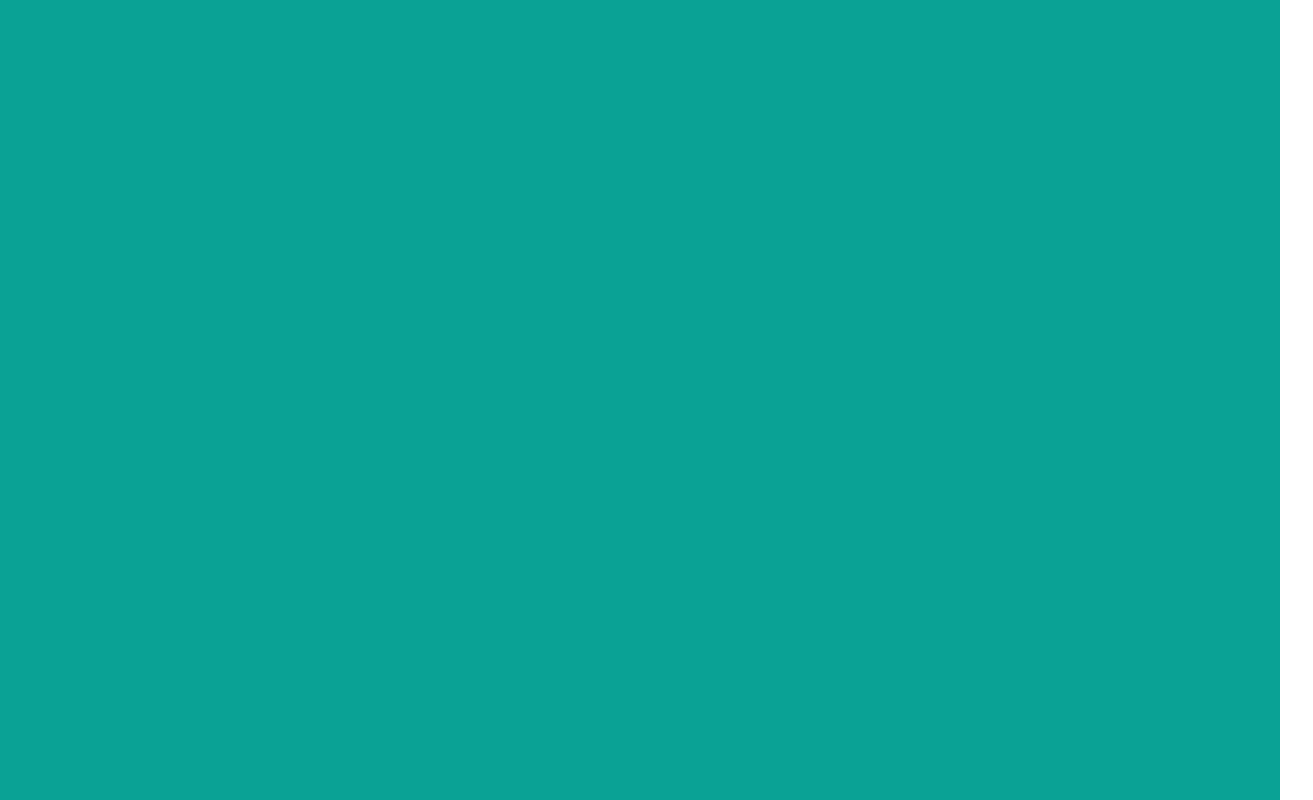
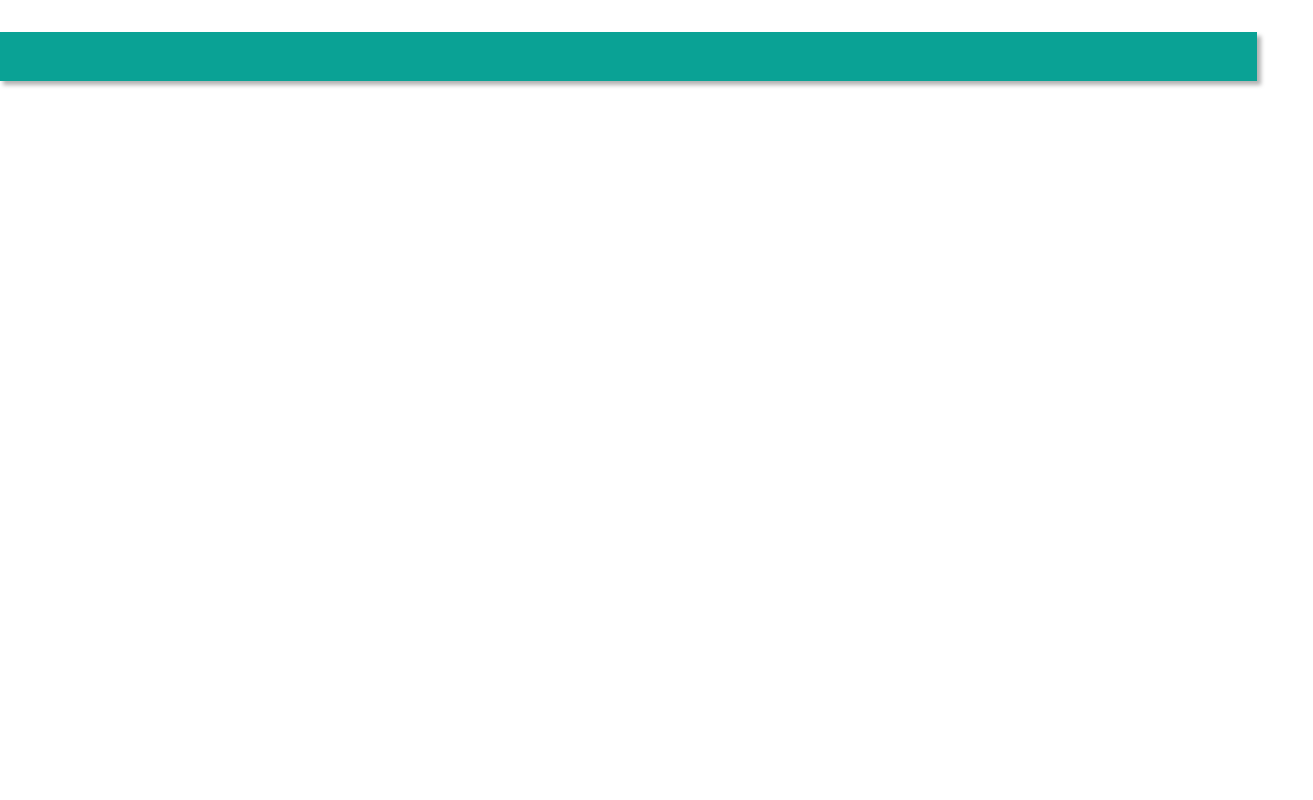
Before and after one commit to Dcraf/dot.github.io, a plain HTML site: page index.html in a window 1280 px wide. Shown: the whole page, 1313 px wide, since content can reach past the window. Drawn offline with Linux system fonts and the light colour scheme.

Commit message:
Add files via upload

```diff
--- a/index.html
+++ b/index.html
@@ -47,8 +47,55 @@ body {
     </style>
   </head>
   <body>
-  <!-- frame: Board -->
-<div class="shape frame board-3cdd4789c034">
-</div>
+  <svg width="1346" xmlns="http://www.w3.org/2000/svg" height="137" id="screenshot-f1be6322-783a-8064-8004-3cdd4789c034" viewBox="-382 743 1346 137" style="-webkit-print-color-adjust::exact" xmlns:xlink="http://www.w3.org/1999/xlink" fill="none" version="1.1">
+  <g id="shape-f1be6322-783a-8064-8004-3cdd4789c034" filter="url(#filter-render-1963)">
+    <defs>
+      <filter id="filter-render-1963" x="-0.021462639109697933" y="-0.5510204081632653" width="1.0524642289348172" height="2.3469387755102042" filterUnits="objectBoundingBox" color-interpolation-filters="sRGB">
+        <feFlood flood-opacity="0" result="BackgroundImageFix">
+        </feFlood>
+        <feColorMatrix in="SourceAlpha" type="matrix" values="0 0 0 0 0 0 0 0 0 0 0 0 0 0 0 0 0 0 127 0">
+        </feColorMatrix>
+        <feOffset dx="4" dy="4">
+        </feOffset>
+        <feGaussianBlur stdDeviation="2">
+        </feGaussianBlur>
+        <feColorMatrix type="matrix" values="0 0 0 0 0 0 0 0 0 0 0 0 0 0 0 0 0 0 0.3 0">
+        </feColorMatrix>
+        <feBlend mode="normal" in2="BackgroundImageFix" result="filter_f1be6322-783a-8064-8004-3cda11c332d3">
+        </feBlend>
+        <feBlend mode="normal" in="SourceGraphic" in2="filter_f1be6322-783a-8064-8004-3cda11c332d3" result="shape">
+        </feBlend>
+      </filter>
+      <filter id="filter-shadow-render-1963" x="-0.021462639109697933" y="-0.5510204081632653" width="1.0524642289348172" height="2.3469387755102042" filterUnits="objectBoundingBox" color-interpolation-filters="sRGB">
+        <feFlood flood-opacity="0" result="BackgroundImageFix">
+        </feFlood>
+        <feColorMatrix in="SourceAlpha" type="matrix" values="0 0 0 0 0 0 0 0 0 0 0 0 0 0 0 0 0 0 127 0">
+        </feColorMatrix>
+        <feOffset dx="4" dy="4">
+        </feOffset>
+        <feGaussianBlur stdDeviation="2">
+        </feGaussianBlur>
+        <feColorMatrix type="matrix" values="0 0 0 0 0 0 0 0 0 0 0 0 0 0 0 0 0 0 0.3 0">
+        </feColorMatrix>
+        <feBlend mode="normal" in2="BackgroundImageFix" result="filter_f1be6322-783a-8064-8004-3cda11c332d3">
+        </feBlend>
+        <feBlend mode="normal" in="SourceGraphic" in2="filter_f1be6322-783a-8064-8004-3cda11c332d3" result="shape">
+        </feBlend>
+      </filter>
+      <clipPath id="frame-clip-f1be6322-783a-8064-8004-3cdd4789c034-render-1963" class="frame-clip frame-clip-def">
+        <rect rx="0" ry="0" x="-350.00000000000006" y="775" width="1258" height="49" transform="matrix(1.000000, 0.000000, 0.000000, 1.000000, 0.000000, 0.000000)">
+        </rect>
+      </clipPath>
+    </defs>
+    <g clip-path="url(#frame-clip-f1be6322-783a-8064-8004-3cdd4789c034-render-1963)" fill="none">
+      <g class="fills" id="fills-f1be6322-783a-8064-8004-3cdd4789c034">
+        <rect rx="0" ry="0" x="-350.00000000000006" y="775" width="1258" height="49" transform="matrix(1.000000, 0.000000, 0.000000, 1.000000, 0.000000, 0.000000)" class="frame-background" style="fill:#0aa295;fill-opacity:1">
+        </rect>
+      </g>
+      <g class="frame-children">
+      </g>
+    </g>
+  </g>
+</svg>
   </body>
 </html>
```
